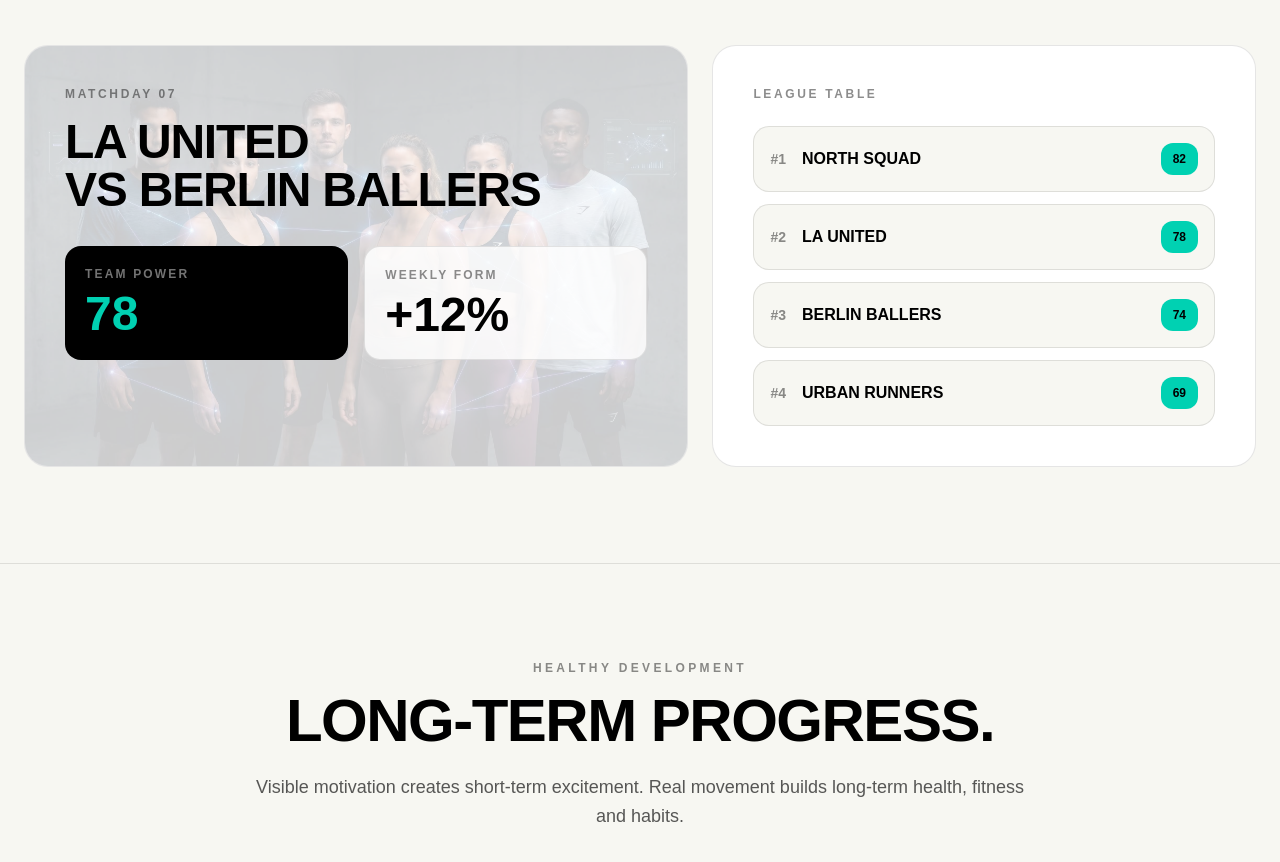
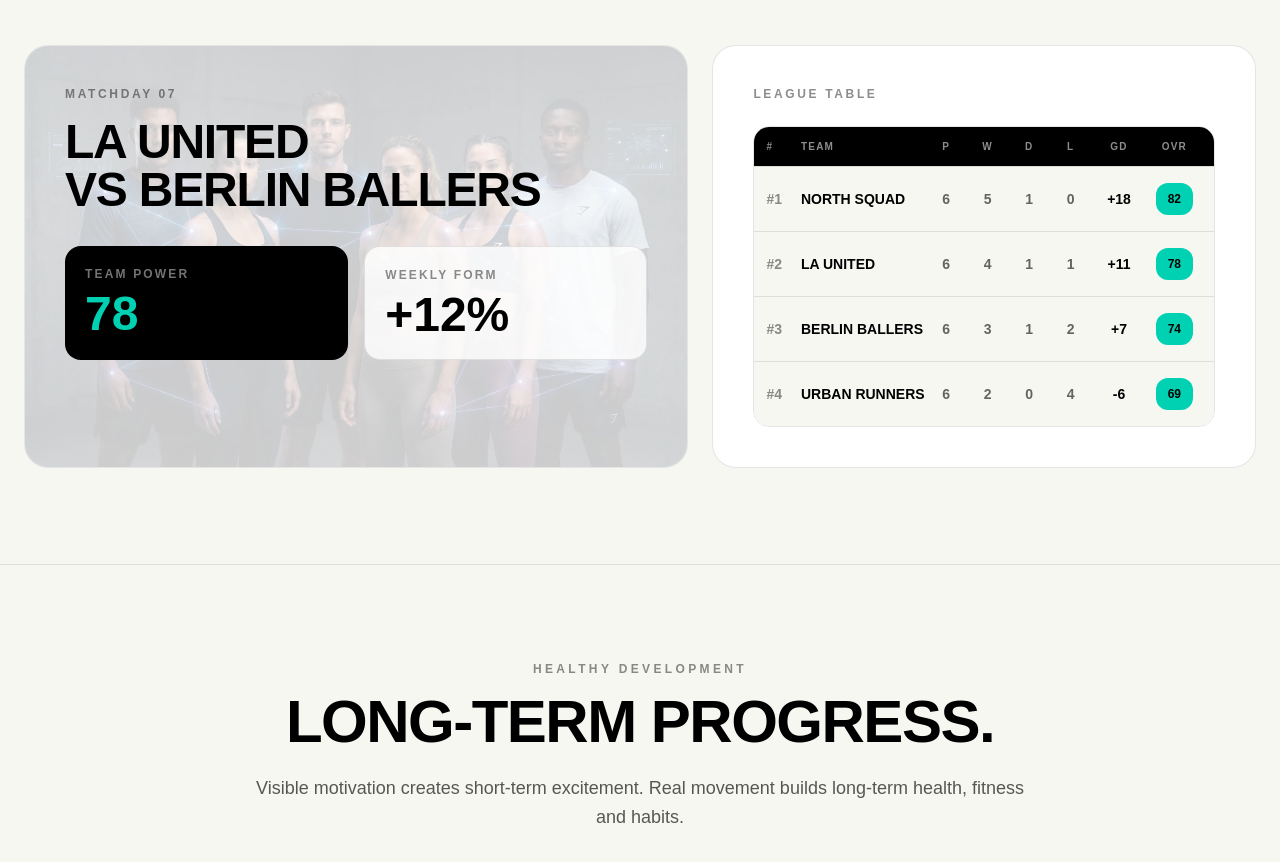
Before and after one commit to PlayableFitness/website, a Next.js app: page / in a window 1280 px wide. Shown: the part 2460-3322 px from the top of the page. Built offline with nearby package versions, Linux system fonts and the light colour scheme.

Commit message:
Update page.tsx

```diff
--- a/app/page.tsx
+++ b/app/page.tsx
@@ -223,24 +223,46 @@ function MatchdaySection() {
         </div>
 
         <div className="rounded-3xl border border-black/10 bg-white p-8 md:p-10">
-          <p className="text-xs font-black uppercase tracking-[0.22em] text-black/45">League Table</p>
-          <div className="mt-6 space-y-3">
-            {[
-              ["1", "North Squad", "82"],
-              ["2", "LA United", "78"],
-              ["3", "Berlin Ballers", "74"],
-              ["4", "Urban Runners", "69"],
-            ].map(([rank, team, rating]) => (
-              <div key={team} className="flex items-center justify-between rounded-2xl border border-black/10 bg-[#f7f7f2] px-4 py-4">
-                <div className="flex items-center gap-4">
-                  <span className="text-sm font-black text-black/45">#{rank}</span>
-                  <span className="font-black uppercase text-black">{team}</span>
-                </div>
-                <span className="rounded-xl bg-[#00D1B2] px-3 py-2 text-xs font-black text-black">{rating}</span>
-              </div>
-            ))}
-          </div>
+  <p className="text-xs font-black uppercase tracking-[0.22em] text-black/45">
+    League Table
+  </p>
+
+  <div className="mt-6 overflow-hidden rounded-2xl border border-black/10">
+      <div className="grid grid-cols-[0.5fr_1.8fr_0.6fr_0.6fr_0.6fr_0.6fr_0.8fr_0.8fr] bg-black px-3 py-3 text-[10px] font-black uppercase tracking-[0.12em] text-white/55">
+        <span>#</span>
+        <span>Team</span>
+        <span className="text-center">P</span>
+        <span className="text-center">W</span>
+        <span className="text-center">D</span>
+        <span className="text-center">L</span>
+        <span className="text-center">GD</span>
+        <span className="text-center">OVR</span>
+      </div>
+
+      {[
+        ["1", "North Squad", "6", "5", "1", "0", "+18", "82"],
+        ["2", "LA United", "6", "4", "1", "1", "+11", "78"],
+        ["3", "Berlin Ballers", "6", "3", "1", "2", "+7", "74"],
+        ["4", "Urban Runners", "6", "2", "0", "4", "-6", "69"],
+      ].map(([rank, team, played, won, draw, lost, gd, ovr]) => (
+        <div
+          key={team}
+          className="grid grid-cols-[0.5fr_1.8fr_0.6fr_0.6fr_0.6fr_0.6fr_0.8fr_0.8fr] items-center border-t border-black/10 bg-[#f7f7f2] px-3 py-4 text-sm"
+        >
+          <span className="font-black text-black/45">#{rank}</span>
+          <span className="font-black uppercase text-black">{team}</span>
+          <span className="text-center font-bold text-black/60">{played}</span>
+          <span className="text-center font-bold text-black/60">{won}</span>
+          <span className="text-center font-bold text-black/60">{draw}</span>
+          <span className="text-center font-bold text-black/60">{lost}</span>
+          <span className="text-center font-black text-black">{gd}</span>
+          <span className="mx-auto rounded-xl bg-[#00D1B2] px-3 py-2 text-xs font-black text-black">
+            {ovr}
+          </span>
         </div>
+      ))}
+    </div>
+  </div>
       </div>
     </Section>
   );
```
